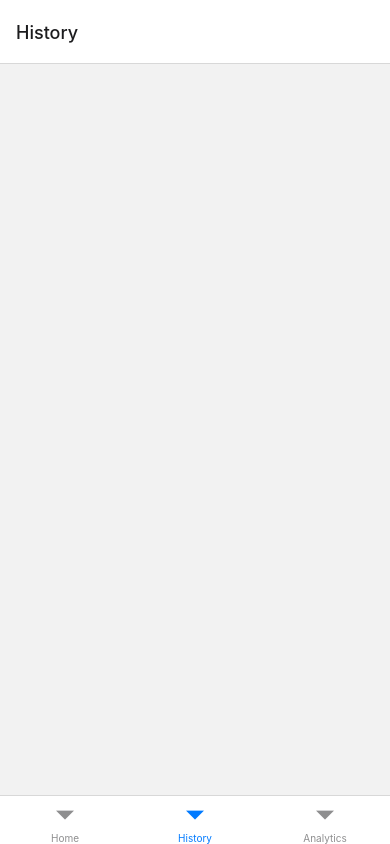
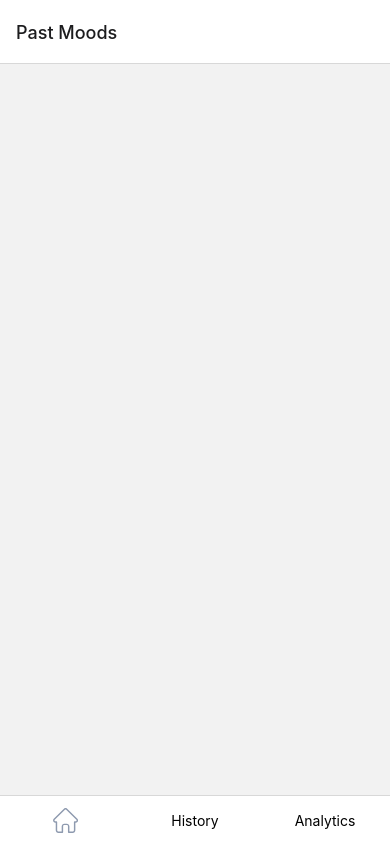
Before and after one commit to kadikraman/MoodTracker, a React Native app: screen /History in a window 390 px wide. Built offline with nearby package versions, Linux system fonts and the light colour scheme.

Commit message:
Use a vector icon for the home tab

```diff
--- a/package.json
+++ b/package.json
@@ -17,7 +17,8 @@
     "react": "17.0.2",
     "react-native": "0.65.1",
     "react-native-safe-area-context": "^3.3.2",
-    "react-native-screens": "^3.7.2"
+    "react-native-screens": "^3.7.2",
+    "react-native-svg": "^12.1.1"
   },
   "devDependencies": {
     "@babel/core": "^7.12.9",
--- /dev/null
+++ b/src/components/Icons.tsx
@@ -0,0 +1,18 @@
+import React from 'react';
+import { Svg, Path } from 'react-native-svg';
+
+type IconProps = {
+  color?: string;
+  size?: number;
+};
+
+export const HomeIcon: React.FC<IconProps> = ({
+  color = 'teal',
+  size = 40,
+}) => {
+  return (
+    <Svg width={size} height={size} viewBox="0 1 511 511.999" fill={color}>
+      <Path d="M498.7 222.695c-.016-.011-.028-.027-.04-.039L289.805 13.81C280.902 4.902 269.066 0 256.477 0c-12.59 0-24.426 4.902-33.332 13.809L14.398 222.55c-.07.07-.144.144-.21.215-18.282 18.386-18.25 48.218.09 66.558 8.378 8.383 19.44 13.235 31.273 13.746.484.047.969.07 1.457.07h8.32v153.696c0 30.418 24.75 55.164 55.168 55.164h81.711c8.285 0 15-6.719 15-15V376.5c0-13.879 11.293-25.168 25.172-25.168h48.195c13.88 0 25.168 11.29 25.168 25.168V497c0 8.281 6.715 15 15 15h81.711c30.422 0 55.168-24.746 55.168-55.164V303.14h7.719c12.586 0 24.422-4.903 33.332-13.813 18.36-18.367 18.367-48.254.027-66.633zm-21.243 45.422a17.03 17.03 0 01-12.117 5.024H442.62c-8.285 0-15 6.714-15 15v168.695c0 13.875-11.289 25.164-25.168 25.164h-66.71V376.5c0-30.418-24.747-55.168-55.169-55.168H232.38c-30.422 0-55.172 24.75-55.172 55.168V482h-66.71c-13.876 0-25.169-11.29-25.169-25.164V288.14c0-8.286-6.715-15-15-15H48a13.9 13.9 0 00-.703-.032c-4.469-.078-8.66-1.851-11.8-4.996-6.68-6.68-6.68-17.55 0-24.234.003 0 .003-.004.007-.008l.012-.012L244.363 35.02A17.003 17.003 0 01256.477 30c4.574 0 8.875 1.781 12.113 5.02l208.8 208.796.098.094c6.645 6.692 6.633 17.54-.031 24.207zm0 0" />
+    </Svg>
+  );
+};
--- a/src/screens/BottomTabs.navigator.tsx
+++ b/src/screens/BottomTabs.navigator.tsx
@@ -1,17 +1,52 @@
 import React from 'react';
+import { Text } from 'react-native';
 import { createBottomTabNavigator } from '@react-navigation/bottom-tabs';
 import { Home } from './Home.screen';
 import { History } from './History.screen';
 import { Analytics } from './Analytics.screen';
+import { HomeIcon } from '../components/Icons';
+import { theme } from '../theme';
 
 const BottomTabs = createBottomTabNavigator();
 
 export const BottomTabsNavigator: React.FC = () => {
   return (
-    <BottomTabs.Navigator>
-      <BottomTabs.Screen name="Home" component={Home} />
-      <BottomTabs.Screen name="History" component={History} />
-      <BottomTabs.Screen name="Analytics" component={Analytics} />
+    <BottomTabs.Navigator
+      screenOptions={({ route }) => ({
+        tabBarActiveTintColor: theme.colorBlue,
+        tabBarInactiveTintColor: theme.colorGrey,
+        tabBarShowLabel: false,
+        tabBarIcon: ({ color, size }) => {
+          if (route.name === 'Home') {
+            return <HomeIcon color={color} size={size} />;
+          }
+
+          if (route.name === 'History') {
+            return <Text>History</Text>;
+          }
+
+          if (route.name === 'Analytics') {
+            return <Text>Analytics</Text>;
+          }
+
+          return null;
+        },
+      })}>
+      <BottomTabs.Screen
+        name="Home"
+        component={Home}
+        options={{ title: "Today's Mood" }}
+      />
+      <BottomTabs.Screen
+        name="History"
+        component={History}
+        options={{ title: 'Past Moods' }}
+      />
+      <BottomTabs.Screen
+        name="Analytics"
+        component={Analytics}
+        options={{ title: 'Fancy Charts' }}
+      />
     </BottomTabs.Navigator>
   );
 };
--- a/src/theme.ts
+++ b/src/theme.ts
@@ -1,5 +1,7 @@
 export const theme = {
   colorPurple: '#454C73',
   colorLavender: '#87677B',
+  colorBlue: '#1D84B5',
+  colorGrey: '#8E9AAF',
   colorWhite: '#fff',
 };
```
Also changed, not shown: 2 other files (tests, documents, lock files or other folders).
